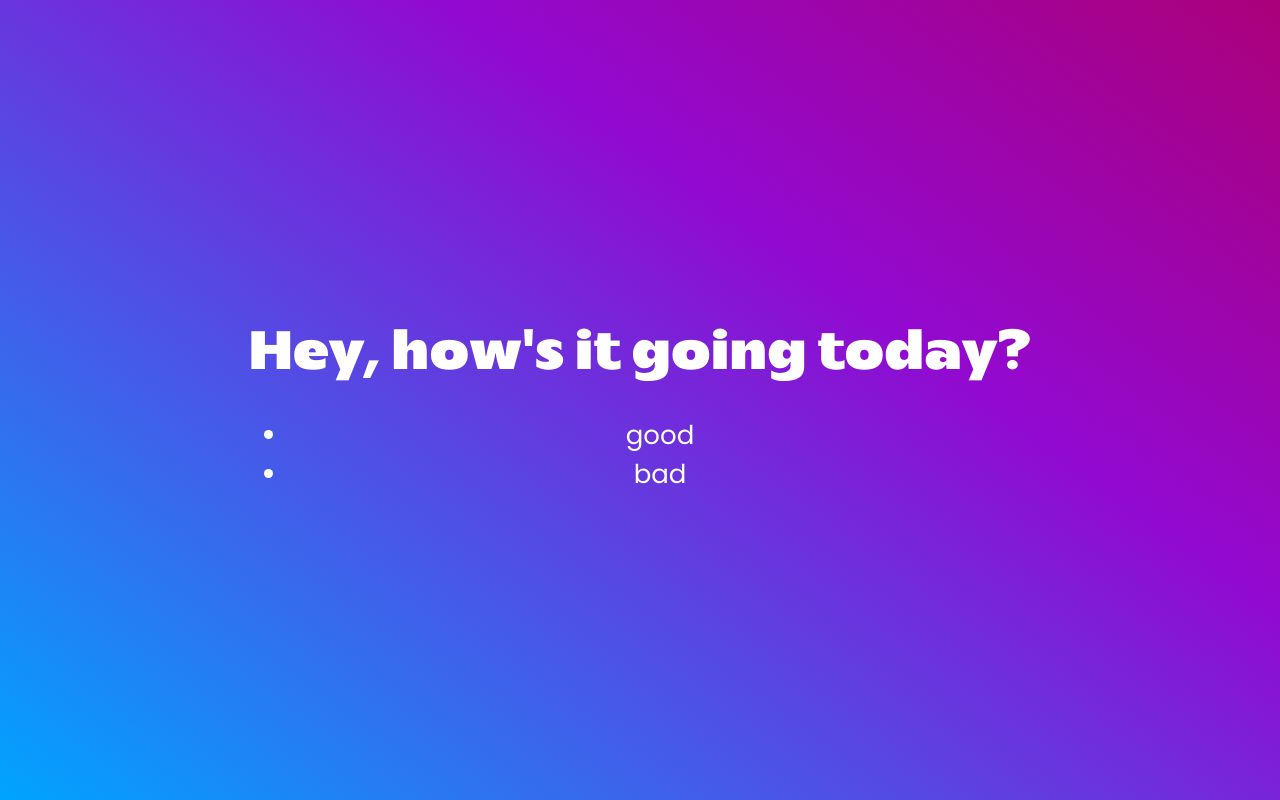
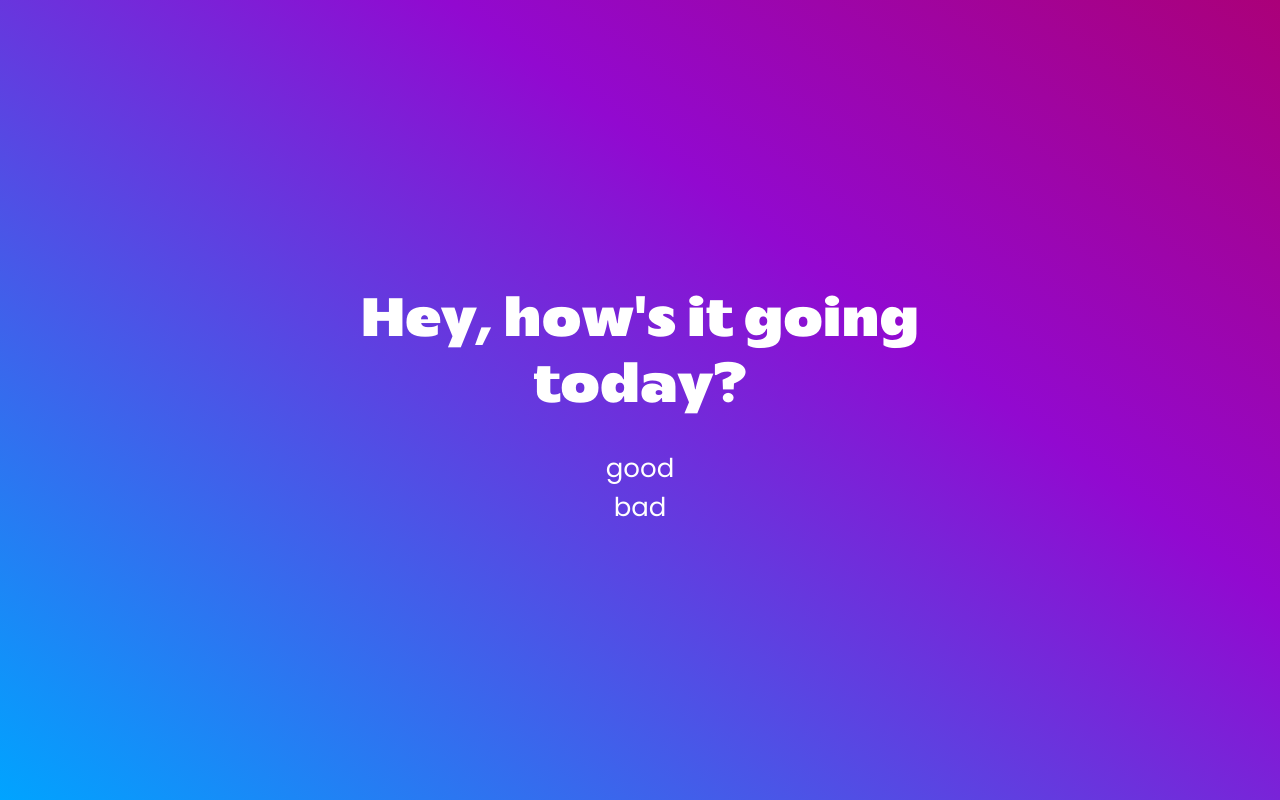
Before and after one commit to zijianyan/legends-react, a React (Create React App) app: page / in a window 1280 px wide. Built offline with nearby package versions, Linux system fonts and the light colour scheme; no server answers.

Commit message:
fix background style, padding, list style

```diff
--- a/src/App.css
+++ b/src/App.css
@@ -14,15 +14,22 @@
 }
 
 .App-header {
-  background: rgb(171,0,121);
-  background: linear-gradient(216deg, rgba(171,0,121,1) 0%, rgba(146,9,208,1) 35%, rgba(0,164,255,1) 100%);
-  min-height: 100vh;
+  padding: 0 20%;
+   min-height: 100vh;
   display: flex;
   flex-direction: column;
   align-items: center;
   justify-content: center;
   font-size: calc(10px + 2vmin);
   color: white;
+}
+
+ul {
+  padding: 0;
+}
+
+li {
+  list-style: none;
 }
 
 .App-link {
--- a/src/index.css
+++ b/src/index.css
@@ -38,6 +38,8 @@
 
 
 body {
+  background: rgb(171,0,121);
+  background: linear-gradient(216deg, rgba(171,0,121,1) 0%, rgba(146,9,208,1) 35%, rgba(0,164,255,1) 100%);
   margin: 0;
   font-family: 'Poppins';
   -webkit-font-smoothing: antialiased;
```
